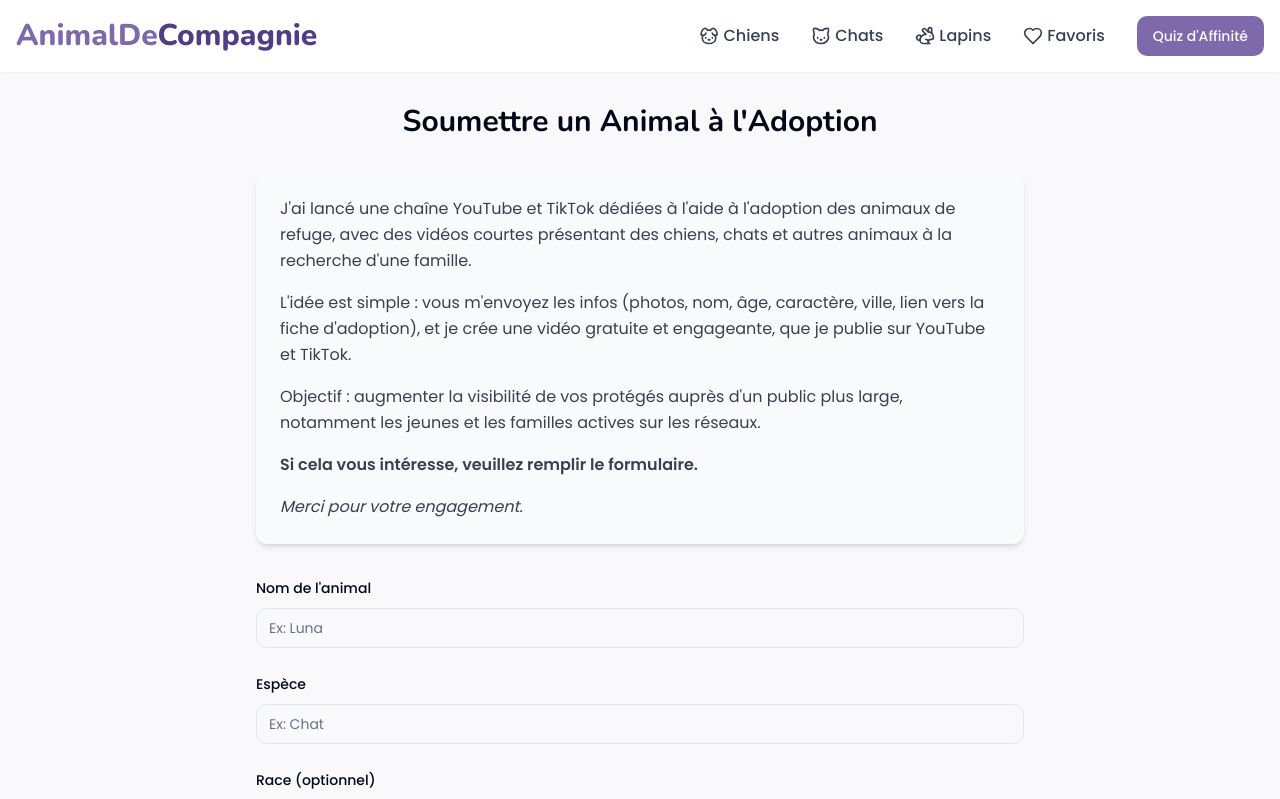
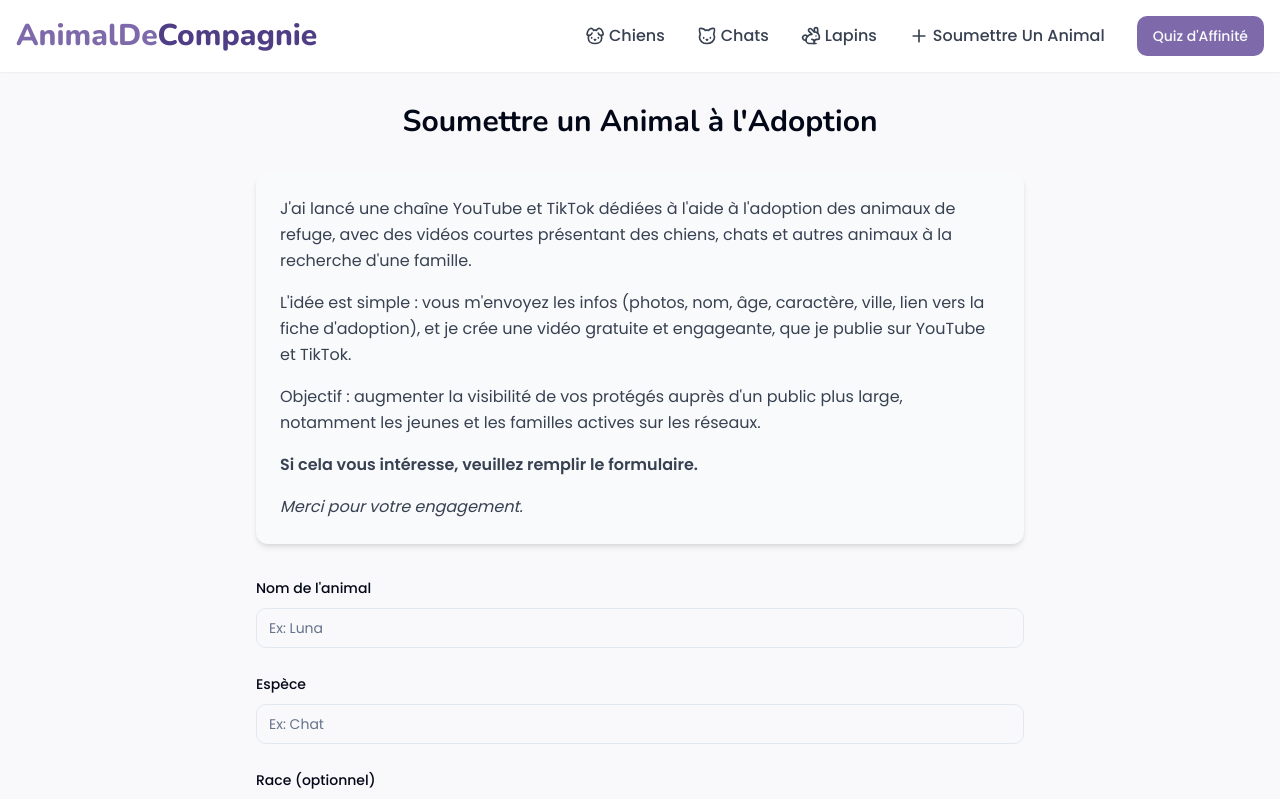
Before and after one commit to seydoumbodji/animal-de-compagnie, a React (Vite) app: page /soumettre-animal in a window 1280 px wide. Shown: the top 799 px of the page. Built offline with nearby package versions, Linux system fonts and the light colour scheme.

Commit message:
Replace "Favoris" with "Soumettre un Animal"
Replaces the "Favoris" menu item with a "Soumettre un Animal" item that links to the shelter submission page.

```diff
--- a/src/components/Navbar.tsx
+++ b/src/components/Navbar.tsx
@@ -1,6 +1,7 @@
+
 import { useState } from "react";
 import { Button } from "@/components/ui/button";
-import { Dog, Cat, Rabbit, Heart } from "lucide-react";
+import { Dog, Cat, Rabbit, Plus } from "lucide-react";
 import { Link } from "react-router-dom";
 import { useToast } from "@/hooks/use-toast";
 
@@ -75,16 +76,13 @@ const Navbar = () => {
           >
             <Rabbit className="mr-1 h-5 w-5" /> Lapins
           </button>
-          <button
+          <Link
+            to="/soumettre-animal"
             className="flex items-center text-gray-700 hover:text-purple-500 transition-colors font-medium"
-            onClick={() => toast({
-              title: "Fonctionnalité à venir",
-              description: "La section favoris sera bientôt disponible"
-            })}
-            aria-label="Voir les favoris"
+            aria-label="Soumettre un animal"
           >
-            <Heart className="mr-1 h-5 w-5" /> Favoris
-          </button>
+            <Plus className="mr-1 h-5 w-5" /> Soumettre Un Animal
+          </Link>
           <Button
             className="bg-purple-500 hover:bg-purple-600"
             onClick={handleQuizClick}
@@ -146,19 +144,14 @@ const Navbar = () => {
           >
             <Rabbit className="mr-1 h-5 w-5" /> Lapins
           </button>
-          <button
-            onClick={() => {
-              toast({
-                title: "Fonctionnalité à venir",
-                description: "La section favoris sera bientôt disponible"
-              });
-              setIsMenuOpen(false);
-            }}
+          <Link
+            to="/soumettre-animal"
+            onClick={() => setIsMenuOpen(false)}
             className="block py-2 px-4 text-gray-700 hover:bg-purple-50 rounded flex items-center w-full text-left"
-            aria-label="Voir les favoris"
+            aria-label="Soumettre un animal"
           >
-            <Heart className="mr-1 h-5 w-5" /> Favoris
-          </button>
+            <Plus className="mr-1 h-5 w-5" /> Soumettre Un Animal
+          </Link>
           <div className="px-4 py-2">
             <Button
               className="bg-purple-500 hover:bg-purple-600 w-full"
```
